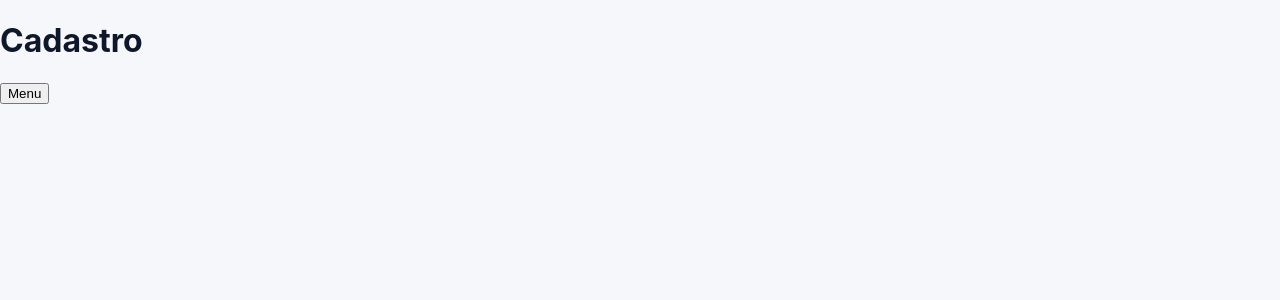
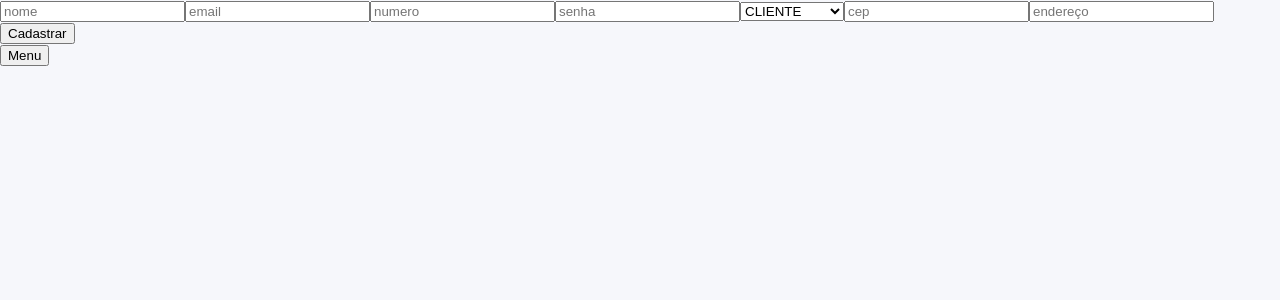
Before and after one commit to DhiegoFernandes/AgendeiFrontEnd, a React (Vite) app in the folder clientApp/: page /cadastro in a window 1280 px wide. Shown: the top 300 px of the page. Built offline with nearby package versions, Linux system fonts and the light colour scheme.

Commit message:
add fluxo cadastro

```diff
--- a/clientApp/src/pages/Cadastro/cadastro.tsx
+++ b/clientApp/src/pages/Cadastro/cadastro.tsx
@@ -1,12 +1,95 @@
+import { useState } from "react";
 import { BtnVoltar } from "../../components/btn-voltar";
+import { useApi } from "../../hooks/useApi";
+import type { User } from "../../types/user";
 
 function Cadastro() {
-    return(
-        <>
-            <h1>Cadastro</h1>
-            <BtnVoltar />
-        </>
-    )
+    const api = useApi();
+
+    const [nome, setNome] = useState("");
+    const [email, setEmail] = useState("");
+    const [telefone, setTelefone] = useState("");
+    const [senha, setSenha] = useState("");
+    const [perfil, setPerfil] = useState("CLIENTE");
+    const [cep, setCep] = useState("");
+    const [endereco, setEndereco] = useState("");
+
+    const handleRegister = async (e: React.FormEvent) => {
+        e.preventDefault();
+
+        try{
+            const dataToSend:User = {
+                nome,
+                email,
+                telefone,
+                senha,
+                perfil,
+                cep,
+                endereco
+            }
+
+            const response = await api?.post("/usuarios/registrar", dataToSend)
+            console.log(response)
+        } catch (error) {
+            console.log(error)
+        }
+    }
+
+  return(
+    <>
+      <form onSubmit={handleRegister}>
+          <input
+          type="text"
+          placeholder="nome"
+          className="name"
+          value={nome}
+          onChange={e => setNome(e.target.value)}
+          />
+          <input
+              type="email"
+              placeholder="email"
+              className="name"
+              value={email}
+              onChange={e => setEmail(e.target.value)}
+          />
+          <input
+              type="text"
+              placeholder="numero"
+              className="name"
+              value={telefone}
+              onChange={e => setTelefone(e.target.value)}
+          />
+          <input
+              type="password"
+              placeholder="senha"
+              className="name"
+              value={senha}
+              onChange={e => setSenha(e.target.value)}
+          />
+          <select className="perfil" onChange={e => setPerfil(e.target.value)}>
+              <option value="CLIENTE">CLIENTE</option>
+              <option value="PRESTADOR">PRESTADOR</option>
+              <option value="ADMIN">ADMIN</option>
+          </select>
+          <input
+              type="text"
+              placeholder="cep"
+              className="name"
+              value={cep}
+              onChange={e => setCep(e.target.value)}
+          />
+          <input
+              type="text"
+              placeholder="endereço"
+              className="name"
+              value={endereco}
+              onChange={e => setEndereco(e.target.value)}
+          />
+          <button type="submit">Cadastrar</button>
+      </form>
+      <BtnVoltar />
+    </>
+  )
 }
 
 export default Cadastro;
--- a/clientApp/src/types/user.ts
+++ b/clientApp/src/types/user.ts
@@ -1,9 +1,9 @@
 export interface User {
-    name: string,
+    nome: string,
     email: string,
     telefone: string,
     senha: string,
     perfil: string,
-    cep: string,
-    endereco: string,
+    cep?: string,
+    endereco?: string,
 }
```
